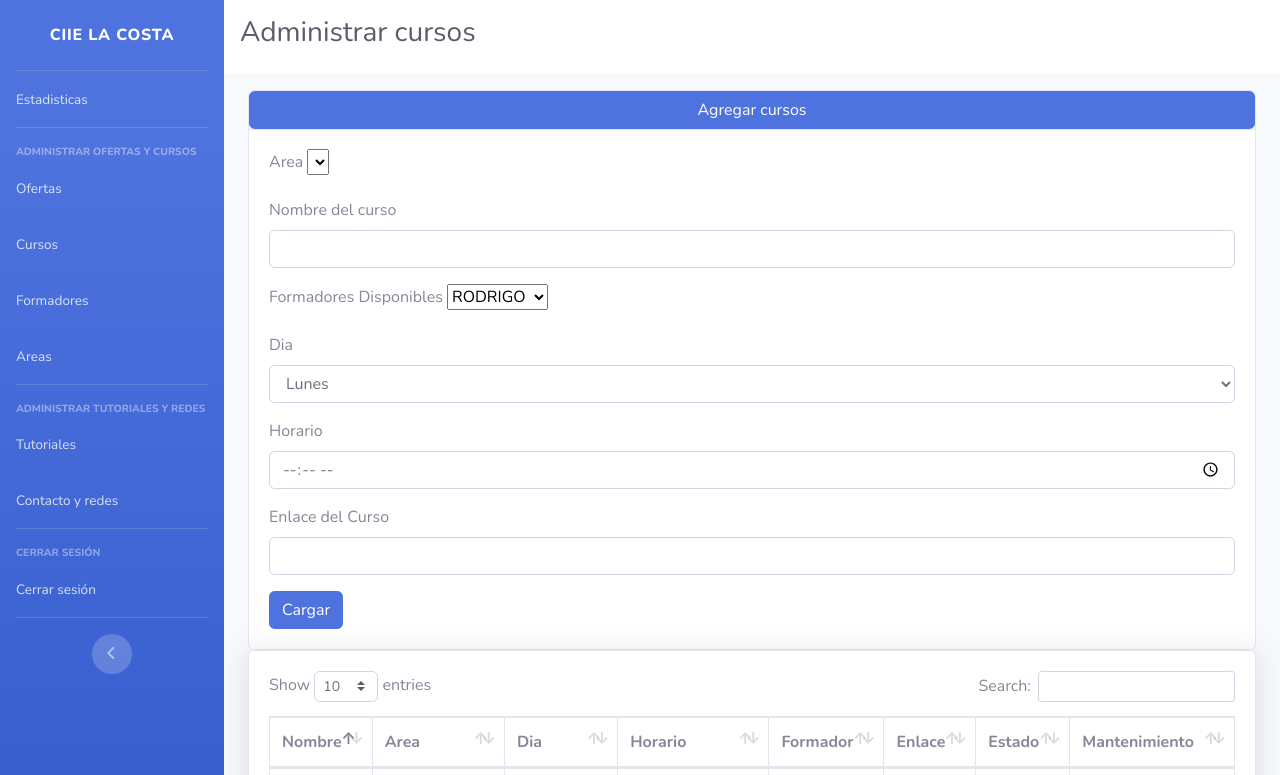
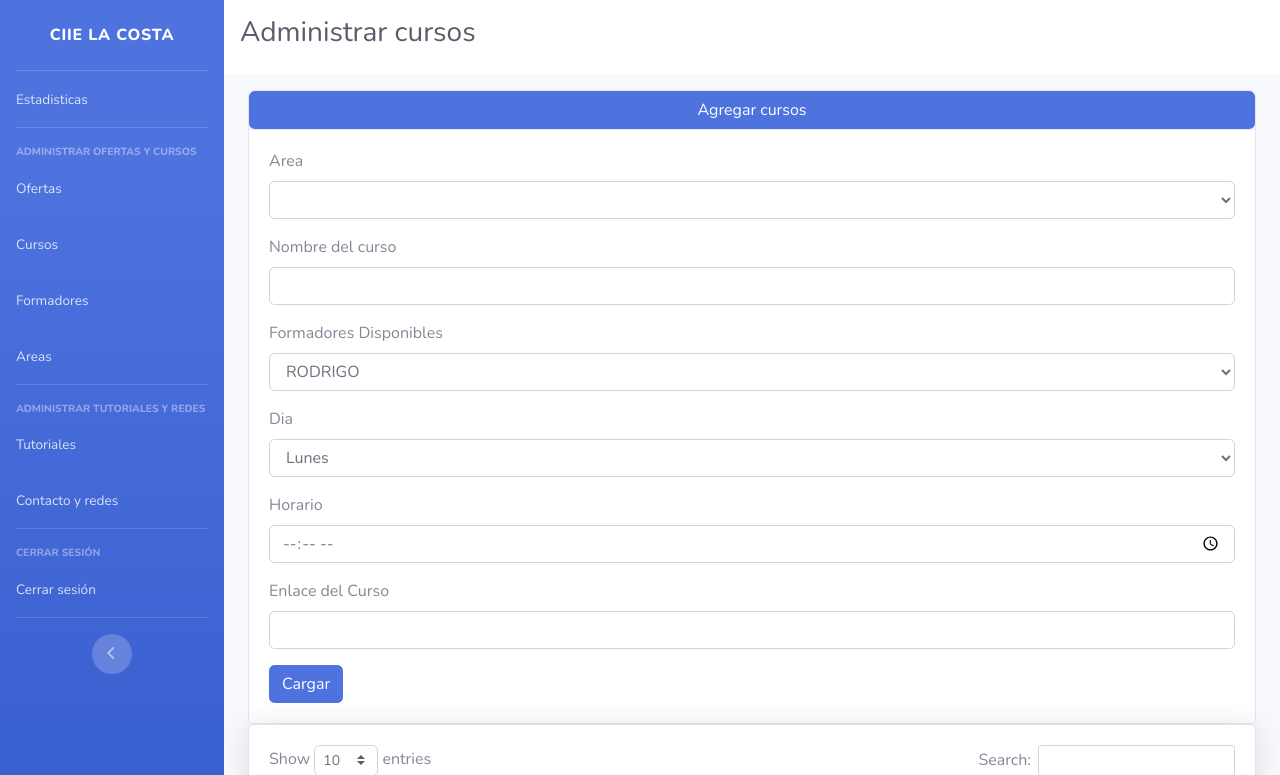
Before and after one commit to marcosrossetti/ciie-la-costa, a PHP site: page /admin/administrarCursos.php in a window 1280 px wide, after a click on "Agregar cursos". Shown: the top 775 px of the page. Run offline with PHP 8.4, Linux system fonts and the light colour scheme; a user stored in the database is signed in; data comes from the database, SQL or seed files in the repository; data that the repository does not hold is empty.

Commit message:
acomode inputs de cursos

```diff
--- a/admin/administrarCursos.php
+++ b/admin/administrarCursos.php
@@ -65,7 +65,7 @@
                                     <form id="agregar">
                                         <div class="form-group">
                                             <label>Area</label>
-                                            <select id="area" name="area">
+                                            <select id="area" name="area" class="form-control">
                                                 <?php include("modulos/modCursos/buscarArea.php");
                                                     foreach($resultado as $row){
                                                         $nmb = $row['nombre'];
@@ -81,7 +81,7 @@
                                         </div>
                                         <div class="form-group">
                                             <label>Formadores Disponibles</label>
-                                            <select id="formador">
+                                            <select id="formador" class="form-control">
                                                 <?php include("modulos/modCursos/buscarFormador.php");
                                                     foreach($resultado2 as $fila2){
                                                         $nombre = $fila2['nombre'];
```
